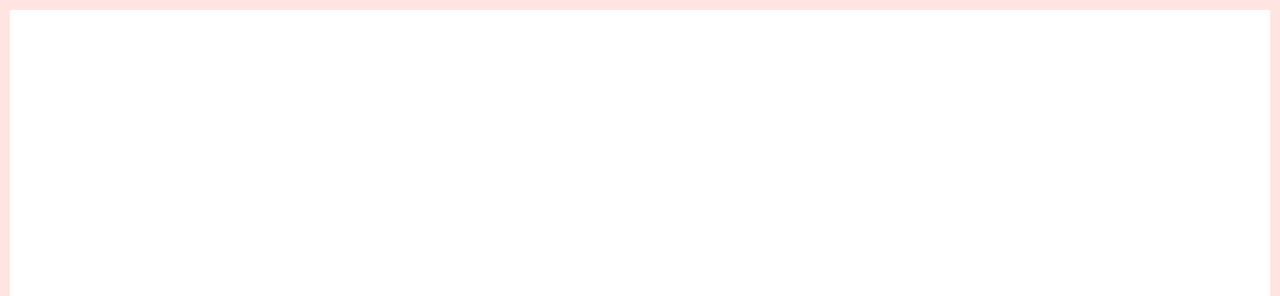
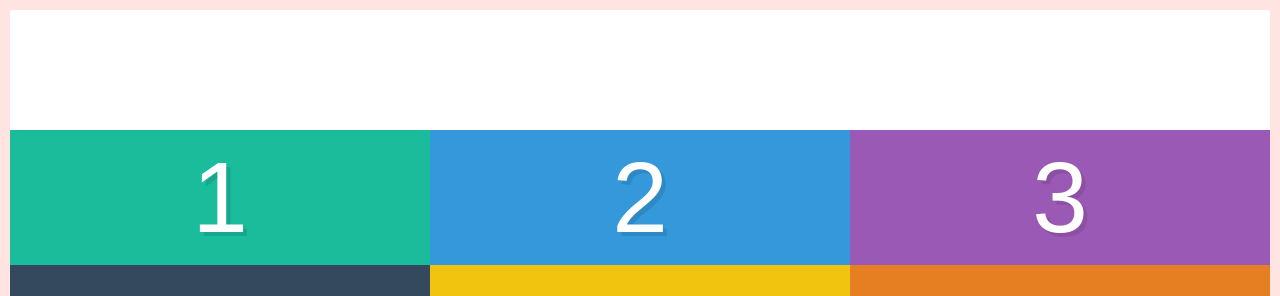
Before and after one commit to Nikshinde7/flexbox-20-days, a plain HTML site: page index.html in a window 1280 px wide. Shown: the top 296 px of the page. Drawn offline with Linux system fonts and the light colour scheme.

Commit message:
Added the CSS & Updated the Readme

```diff
--- a/style.css
+++ b/style.css
@@ -31,5 +31,11 @@ input[type=reset],input[type=submit]{-webkit-appearance:button;cursor:pointer;}b
   display: flex;
   height: 100vh;
   border: 10px solid mistyrose;
-  align-items: center;
+  flex-wrap: wrap;
+  justify-content: center;
+  align-content: center;
 }
+
+.box{
+  width: 33.333%;
+}
```
Also changed, not shown: README.md.
